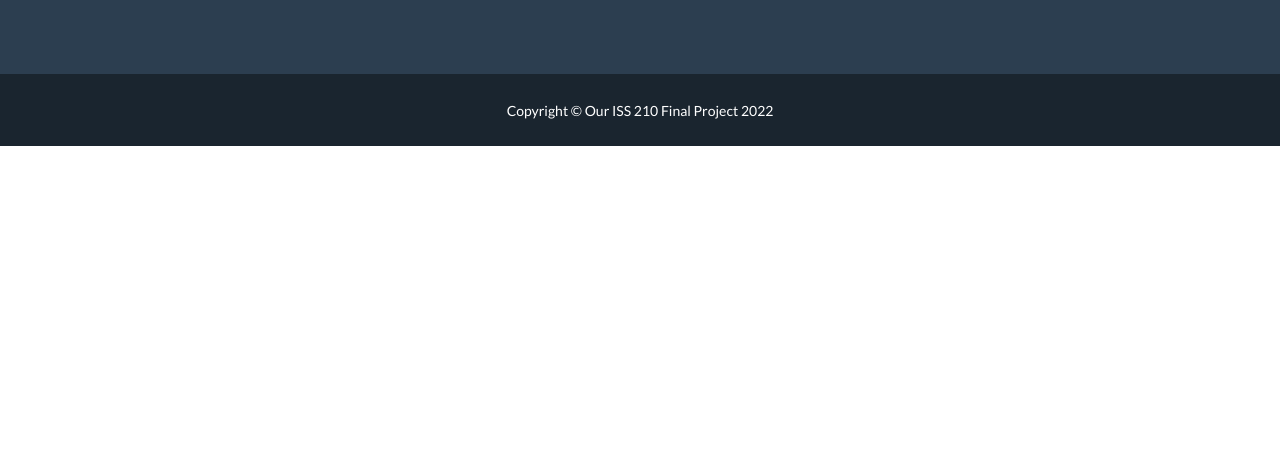
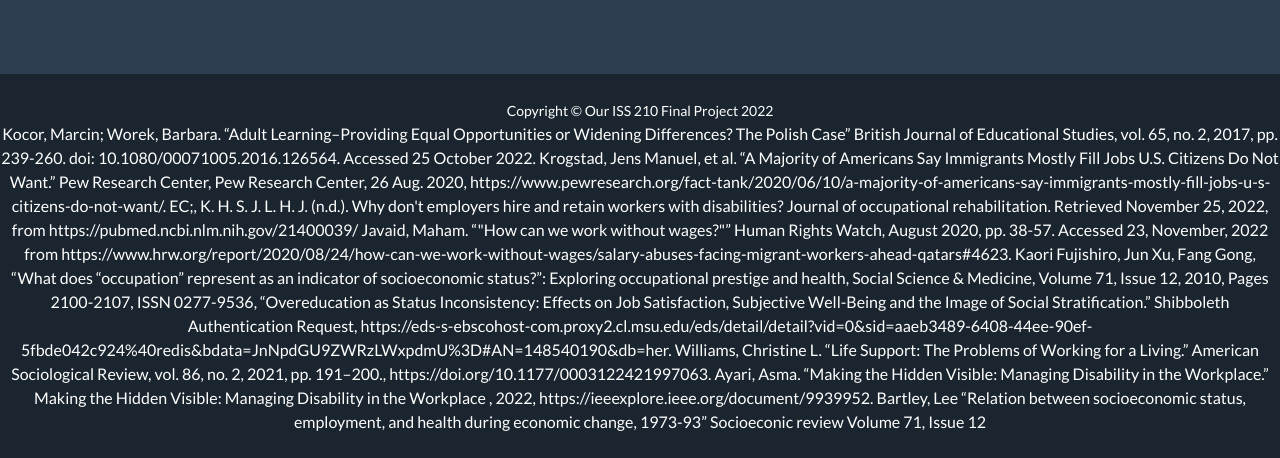
Before and after one commit to sulli719/ISS-210-Sec-005-Group-3, a plain HTML site: page index.html in a window 1280 px wide. Shown: the part 2806-3264 px from the top of the page. Before the commit the page ends 2952 px from the top, so only its background shows below. Drawn offline with nearby package versions, Linux system fonts and the light colour scheme; files whose address does not match are found by name.

Commit message:
Update index.html

```diff
--- a/index.html
+++ b/index.html
@@ -185,6 +185,20 @@
         <!-- Copyright Section-->
         <div class="copyright py-4 text-center text-white">
             <div class="container"><small>Copyright &copy; Our ISS 210 Final Project 2022</small></div>
+            Kocor, Marcin; Worek, Barbara. “Adult Learning–Providing Equal Opportunities or Widening Differences? The Polish Case” British Journal of Educational Studies, vol. 65, no. 2, 2017, pp. 239-260. doi: 10.1080/00071005.2016.126564. Accessed 25 October 2022.
+
+            Krogstad, Jens Manuel, et al. “A Majority of Americans Say Immigrants Mostly Fill Jobs U.S. Citizens Do Not Want.” Pew Research Center, Pew Research Center, 26 Aug. 2020, https://www.pewresearch.org/fact-tank/2020/06/10/a-majority-of-americans-say-immigrants-mostly-fill-jobs-u-s-citizens-do-not-want/.
+
+            EC;, K. H. S. J. L. H. J. (n.d.). Why don't employers hire and retain workers with disabilities? Journal of occupational rehabilitation. Retrieved November 25, 2022, from https://pubmed.ncbi.nlm.nih.gov/21400039/
+            Javaid, Maham. “"How can we work without wages?"” Human Rights Watch, August 2020, pp. 38-57. Accessed 23, November, 2022 from https://www.hrw.org/report/2020/08/24/how-can-we-work-without-wages/salary-abuses-facing-migrant-workers-ahead-qatars#4623.
+
+            Kaori Fujishiro, Jun Xu, Fang Gong, “What does “occupation” represent as an indicator of socioeconomic status?”: Exploring occupational prestige and health, Social Science & Medicine, Volume 71, Issue 12, 2010, Pages 2100-2107, ISSN 0277-9536,
+            “Overeducation as Status Inconsistency: Effects on Job Satisfaction, Subjective Well-Being and the Image of Social Stratification.” Shibboleth Authentication Request, https://eds-s-ebscohost-com.proxy2.cl.msu.edu/eds/detail/detail?vid=0&sid=aaeb3489-6408-44ee-90ef-5fbde042c924%40redis&bdata=JnNpdGU9ZWRzLWxpdmU%3D#AN=148540190&db=her.
+
+            Williams, Christine L. “Life Support: The Problems of Working for a Living.” American Sociological Review, vol. 86, no. 2, 2021, pp. 191–200., https://doi.org/10.1177/0003122421997063.
+            Ayari, Asma. “Making the Hidden Visible: Managing Disability in the Workplace.” Making the Hidden Visible: Managing Disability in the Workplace , 2022, https://ieeexplore.ieee.org/document/9939952.
+
+            Bartley, Lee “Relation between socioeconomic status, employment, and health during economic change, 1973-93” Socioeconic review Volume 71, Issue 12
         </div>
         <!-- Portfolio Modals-->
         <!-- Portfolio Modal 1-->
```
